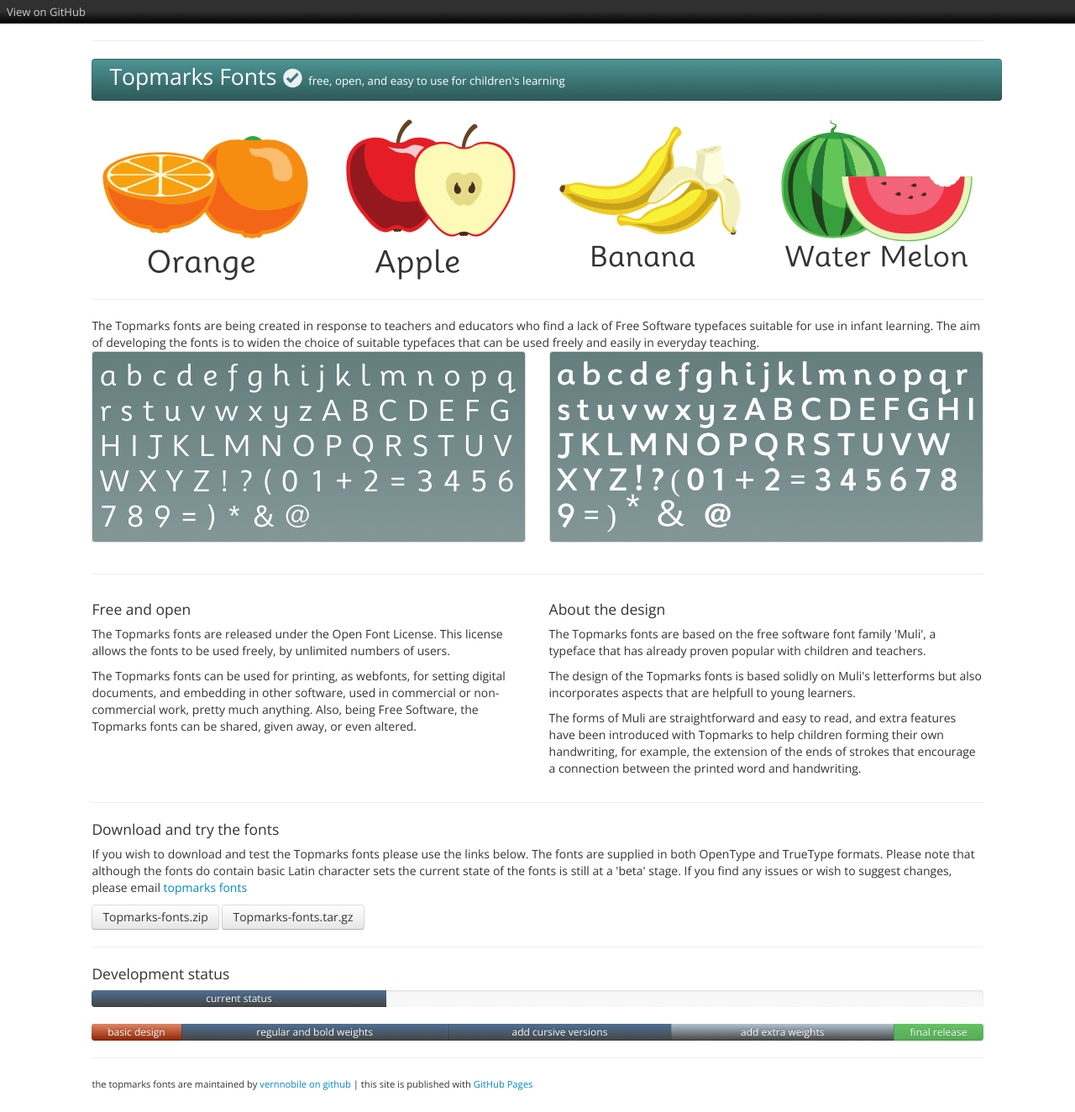
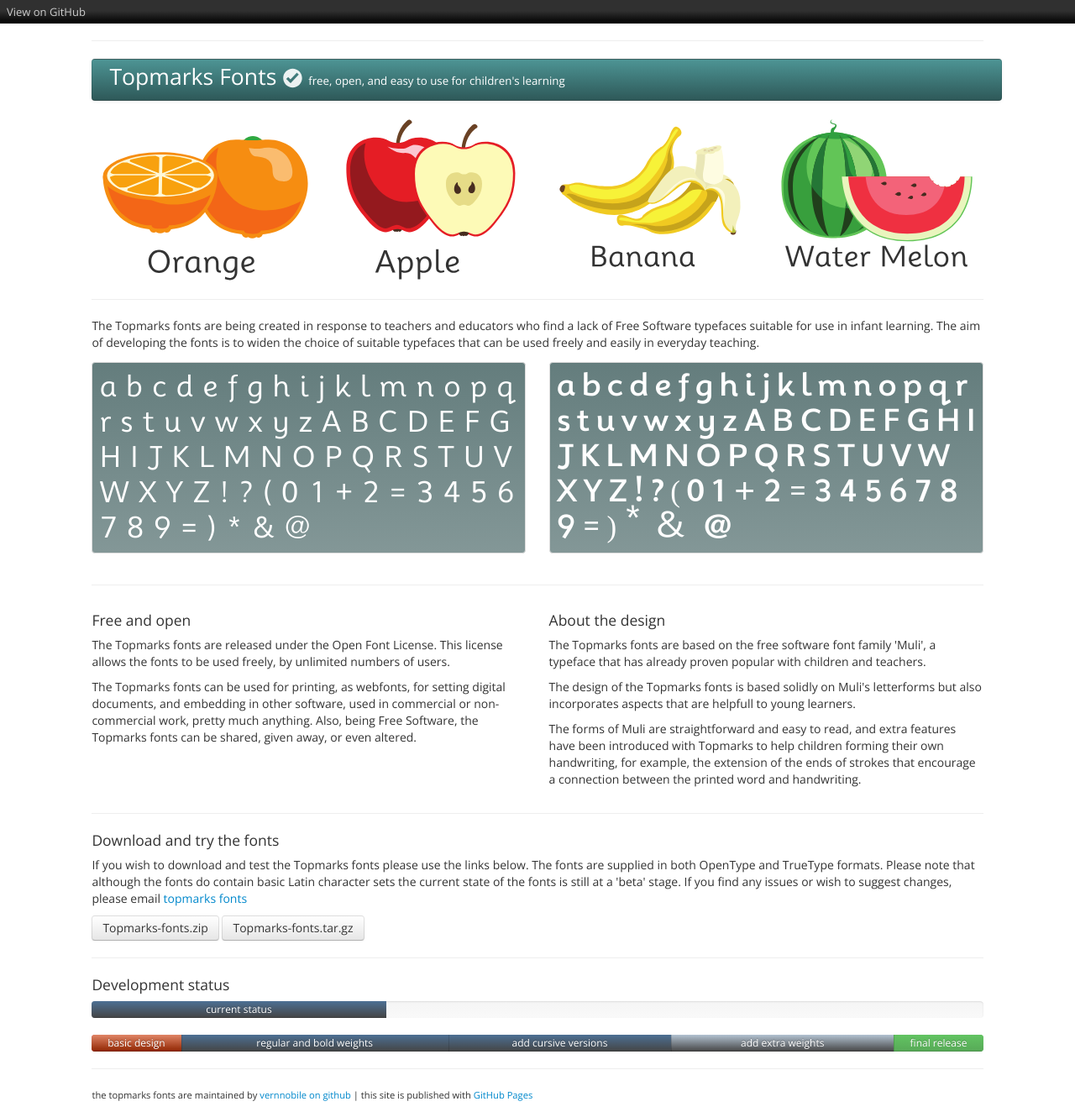
Before and after one commit to vernnobile/topmarks, a Jekyll site: the page built from index.html, in a window 1280 px wide. Shown: the whole page at 84% size. Built offline with Jekyll 4.4.1, drawn with Linux system fonts in a browser that asks for light colours.

Commit message:
Update specimen.html

```diff
--- a/_includes/specimen.html
+++ b/_includes/specimen.html
@@ -1,4 +1,4 @@
-<div class="row-fluid">
+<div class="row-fluid" style="padding-top:13px;">
 <div class="span6 specimen" style="font-family:topmarksbook">a b c d e f g h i j k l m n o p q r s t u v w x y z A B C D E F G H I J K L M N O P Q R S T U V W X Y Z ! ? ( 0 1 + 2 = 3 4 5 6 7 8 9 = ) * & @ </div>
 <div class="span6 specimen" style="font-family:topmarksbold; letter-spacing:-0.055em;">a b c d e f g h i j k l m n o p q r s t u v w x y z A B C D E F G H I J K L M N O P Q R S T U V W X Y Z ! ? ( 0 1 + 2 = 3 4 5 6 7 8 9 = ) * & @ </div>
 </div>
```
